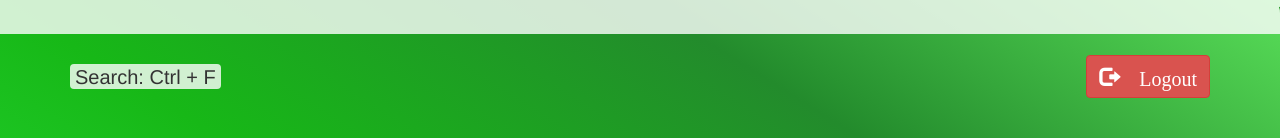
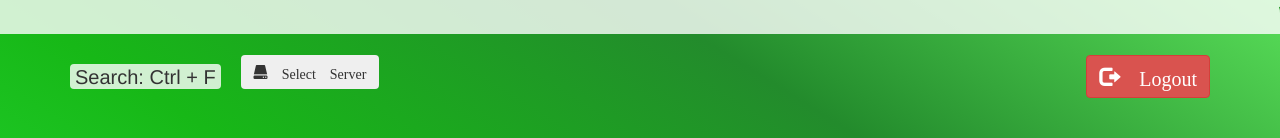
Before and after one commit to notsniped/LetsChat, a plain HTML site: page home.html in a window 1280 px wide. Shown: the top 138 px of the page. Drawn offline with nearby package versions, Linux system fonts and the light colour scheme; no server answers; a web font is replaced by a local one.

Commit message:
Update home.html

```diff
--- a/home.html
+++ b/home.html
@@ -23,6 +23,7 @@
 <br>
 <div class="container">
 	<h4 id="search">Search: Ctrl + F</h4>
+	<button id="server" style="margin-left: 20px;" class="glyphicon glyphicon-hdd btn btn-secondary" onclick="select_server()">&nbsp;Select Server</button>
 	<button id="logout" class="glyphicon glyphicon-log-out btn btn-danger" onclick="logout()">&nbsp;Logout</button>
 	<center>
 		<h1 class="header">
```
